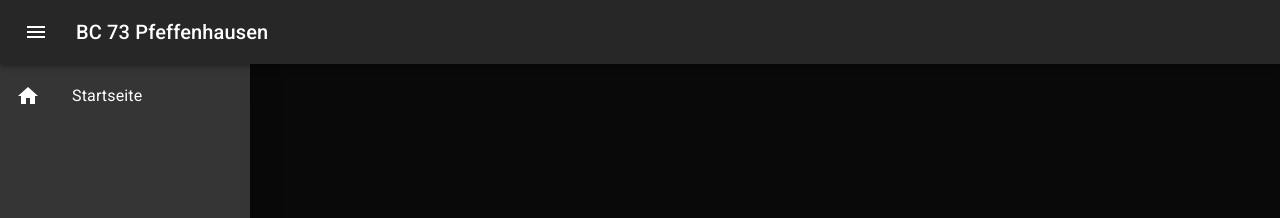
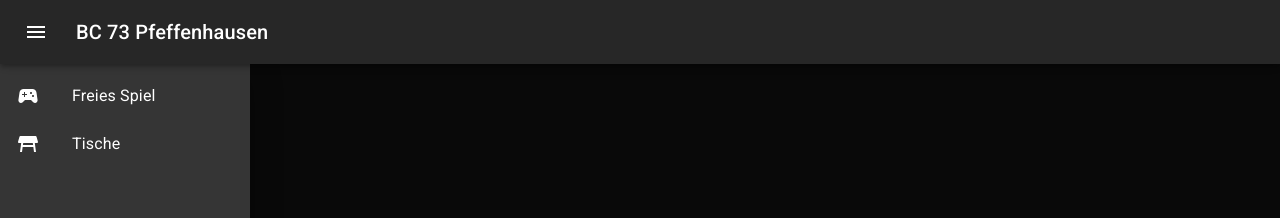
Before and after one commit to sbutz/poolscore, a React (Create React App) app: page / in a window 1280 px wide. Both pictures are taken after a click on the button "menu". Shown: the top 218 px of the page. Built offline with nearby package versions, Linux system fonts and the light colour scheme.

Commit message:
add error page

```diff
--- a/src/App.tsx
+++ b/src/App.tsx
@@ -6,6 +6,7 @@ import Game from './Game';
 import Game14 from './Game14';
 import { Store } from './Store';
 import { Store14 } from './Store14';
+import ErrorPage from './ErrorPage';
 
 const darkTheme = createTheme({
   palette: {
@@ -23,6 +24,7 @@ function App() {
               <Route path="/" element={<DisciplineSelect/>} />
               <Route path="/game" element={<Game/>} />
               <Route path="/game14" element={<Game14/>} />
+              <Route path="*" element={<ErrorPage/>} />
             </Routes>
         </BrowserRouter>
       </Store14>
--- a/src/AppDrawer.tsx
+++ b/src/AppDrawer.tsx
@@ -1,6 +1,6 @@
 import { Box, Drawer, List, ListItem, ListItemIcon, ListItemButton,
     ListItemText, } from '@mui/material'
-import { Home } from '@mui/icons-material';
+import { SportsEsports, TableRestaurant } from '@mui/icons-material';
 import { Link } from "react-router-dom";
 
 interface AppDrawerProps {
@@ -19,13 +19,21 @@ function AppDrawer(props: AppDrawerProps) {
             onClick={props.onClose}
         >
         <List>
-            <ListItem key={'home'} disablePadding>
-            <ListItemButton component={Link} to={"/"}>
-                <ListItemIcon>
-                    <Home />
-                </ListItemIcon>
-                <ListItemText primary={'Startseite'} />
-            </ListItemButton>
+            <ListItem key={'game'} disablePadding>
+                <ListItemButton component={Link} to={"/"}>
+                    <ListItemIcon>
+                        <SportsEsports />
+                    </ListItemIcon>
+                    <ListItemText primary={'Freies Spiel'} />
+                </ListItemButton>
+            </ListItem>
+            <ListItem key={'tables'} disablePadding>
+                <ListItemButton component={Link} to={"/tables"}>
+                    <ListItemIcon>
+                        <TableRestaurant />
+                    </ListItemIcon>
+                    <ListItemText primary={'Tische'} />
+                </ListItemButton>
             </ListItem>
         </List>
         </Box>
--- /dev/null
+++ b/src/ErrorPage.tsx
@@ -0,0 +1,20 @@
+import { Box, Button, Typography } from "@mui/material";
+import { Link } from "react-router-dom";
+import Layout from "./Layout"
+
+function ErrorPage() {
+    return (
+    <Layout>
+        <Box sx={{p: 5}}>
+            <Typography variant="h6">
+            Ups, es ist ein Fehler aufgetreten.
+            </Typography>
+            <Button component={Link} to="/" sx={{mt: 3}}>
+                Zurück zur Startseite
+            </Button>
+        </Box>
+    </Layout>
+    );
+}
+
+export default ErrorPage;
```
